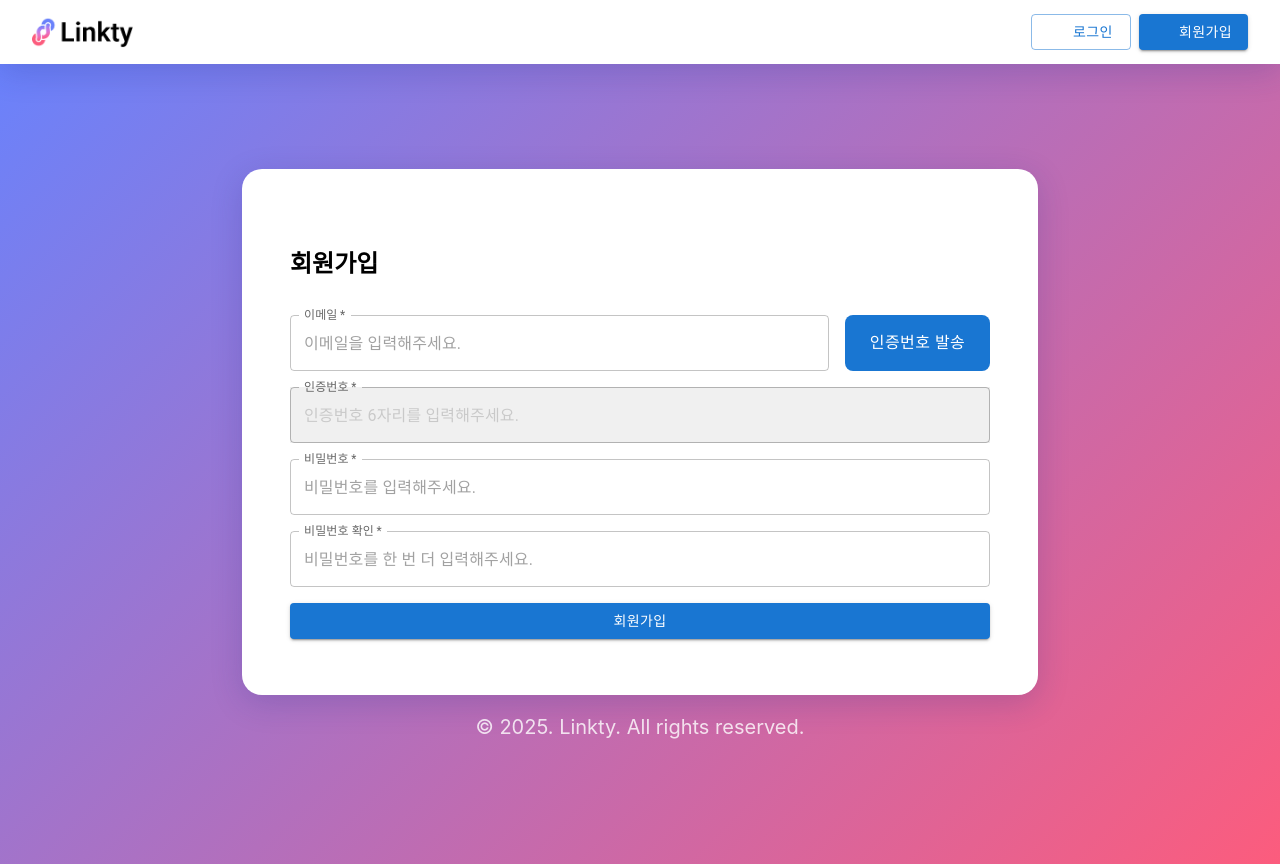
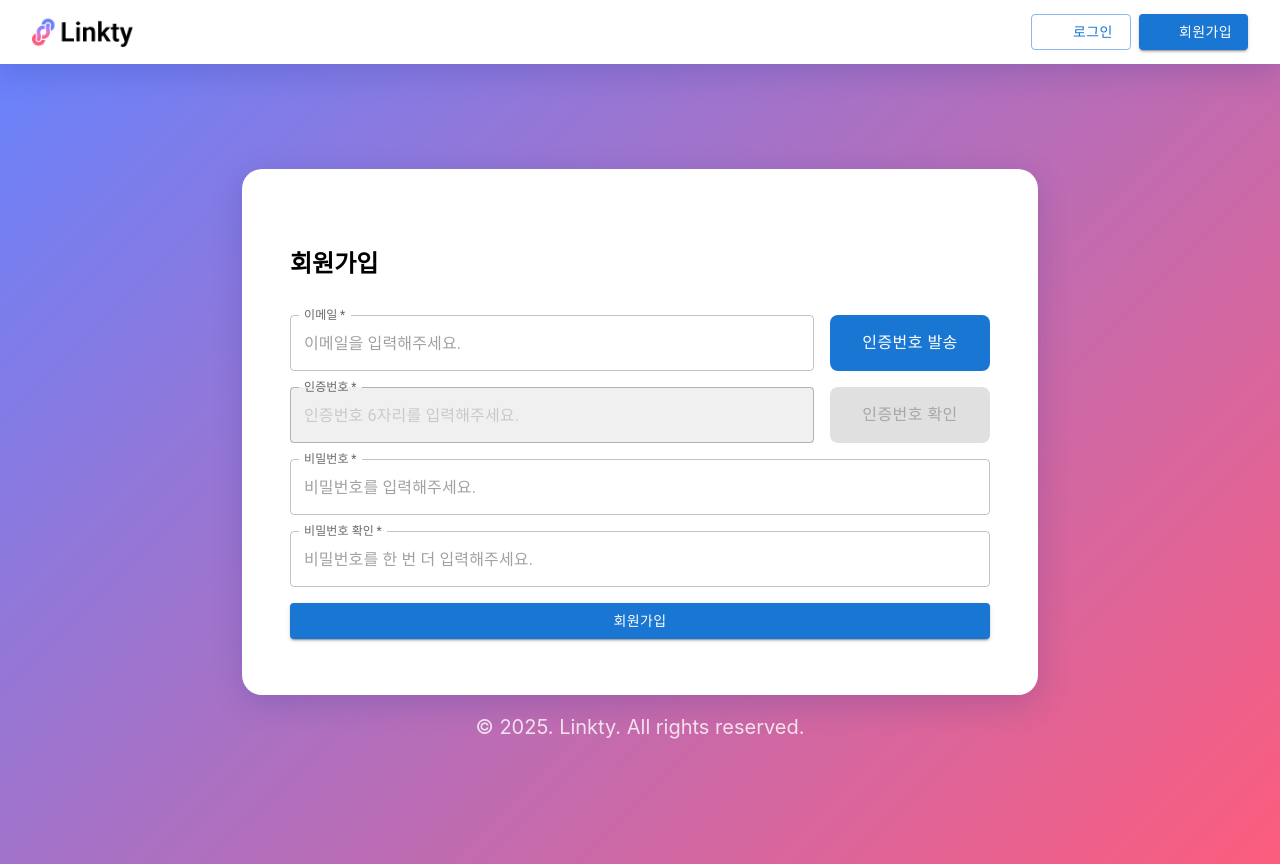
Before and after one commit to Jiseoup/linkty-frontend, a React (Create React App) app: page /register in a window 1280 px wide. Built offline with nearby package versions, Linux system fonts and the light colour scheme; no server answers; some icons are missing; the HTML template or start-up script is replaced by a standard one.

Commit message:
Implement verification code send and confirm

```diff
--- a/src/components/Register/EmailForm/index.jsx
+++ b/src/components/Register/EmailForm/index.jsx
@@ -3,10 +3,19 @@ import React from 'react';
 import RowBox from '../../Common/RowBox';
 import TextField from '../../Common/TextField';
 
-import { EmailButton } from './styled';
+import { VerificationButton } from './styled';
 
 // Component for email input and validation.
-function EmailInput({ email, onEmailChange }) {
+function EmailInput({
+  email,
+  code,
+  onEmailChange,
+  onCodeChange,
+  isEmailSent,
+  isCodeConfirmed,
+  onVerifyButtonClick,
+  onConfirmButtonClick,
+}) {
   return (
     <>
       <RowBox>
@@ -19,28 +28,38 @@ function EmailInput({ email, onEmailChange }) {
           value={email}
           onChange={onEmailChange}
           required
+          disabled={isEmailSent || isCodeConfirmed}
         />
 
-        {/* Email Validation Button. */}
-        <EmailButton
-          text="인증번호 발송"
+        {/* Send Email Verification Code Button. */}
+        <VerificationButton
+          text={isEmailSent ? '인증번호 재발송' : '인증번호 발송'}
           variant="contained"
           color="primary"
-          //   onClick={onSend}
+          onClick={onVerifyButtonClick}
+          disabled={isCodeConfirmed}
         />
       </RowBox>
 
       <RowBox>
-        {/* Email Validation Code Input TextField. */}
+        {/* Email Verification Code Input TextField. */}
         <TextField
           type="text"
           label="인증번호"
           placeholder="인증번호 6자리를 입력해주세요."
-          //   value={code}
-          //   onChange={onCodeChange}
+          value={code}
+          onChange={onCodeChange}
           required
-          // TODO: 인증번호 발송 버튼 클릭 시로 트리거 변경
-          disabled={!email}
+          disabled={!isEmailSent || isCodeConfirmed}
+        />
+
+        {/* Confirm Email Verification Code Button. */}
+        <VerificationButton
+          text="인증번호 확인"
+          variant="contained"
+          color="primary"
+          onClick={onConfirmButtonClick}
+          disabled={!isEmailSent || isCodeConfirmed}
         />
       </RowBox>
     </>
--- a/src/components/Register/EmailForm/styled.js
+++ b/src/components/Register/EmailForm/styled.js
@@ -2,7 +2,7 @@ import { styled } from '@mui/material/styles';
 
 import Button from '../../Common/Button';
 
-export const EmailButton = styled(Button)({
+export const VerificationButton = styled(Button)({
   fontSize: '16px',
   fontWeight: '500',
   height: '56px',
@@ -11,5 +11,5 @@ export const EmailButton = styled(Button)({
   padding: '12px 24px',
   whiteSpace: 'nowrap',
   flexShrink: 0,
-  minWidth: '145px',
+  minWidth: '160px',
 });
--- a/src/components/Register/PasswordForm/index.jsx
+++ b/src/components/Register/PasswordForm/index.jsx
@@ -6,6 +6,7 @@ import CloseIcon from '@mui/icons-material/Close';
 import RowBox from '../../Common/RowBox';
 import TextField from '../../Common/TextField';
 
+// Component for password input and validation.
 function PasswordForm({
   password,
   passwordConfirm,
--- a/src/pages/Main/index.jsx
+++ b/src/pages/Main/index.jsx
@@ -9,7 +9,7 @@ import AdvancedSettings from '../../components/Main/AdvancedSettings';
 import ShortenUrlBox from '../../components/Main/ShortenUrlBox';
 import Title from '../../components/Main/Title';
 import UrlShortener from '../../components/Main/UrlShortener';
-import { postShortenUrl } from '../../services/Url/postShortenUrl';
+import { postShortenUrl } from '../../services/shortenUrl';
 import { formatDatetime } from '../../utils/datetime';
 
 function Main() {
@@ -36,7 +36,9 @@ function Main() {
       setShortenUrl(data.shortenUrl);
     } catch (error) {
       // TODO: Should add Error Handling.
-      console.error(error);
+      alert(
+        'URL 단축 실패: ' + (error.response?.data?.message || error.message)
+      );
     }
   };
 
--- a/src/pages/Register/index.jsx
+++ b/src/pages/Register/index.jsx
@@ -8,17 +8,52 @@ import FormBox from '../../components/Common/FormBox';
 import Header from '../../components/Common/Header';
 import EmailForm from '../../components/Register/EmailForm';
 import PasswordForm from '../../components/Register/PasswordForm';
-import { postRegister } from '../../services/User/postRegister';
+import {
+  postVerification,
+  postVerificationConfirm,
+} from '../../services/email';
+import { postRegister } from '../../services/user';
 
 function Register() {
   const [email, setEmail] = useState(null);
+  const [isEmailSent, setIsEmailSent] = useState(false);
+  const [code, setCode] = useState(null);
+  const [isCodeConfirmed, setIsCodeConfirmed] = useState(false);
   const [password, setPassword] = useState(null);
   const [passwordConfirm, setPasswordConfirm] = useState(null);
 
   // All register fields onChange Handler.
   const onEmailChange = (e) => setEmail(e.target.value);
+  const onCodeChange = (e) => setCode(e.target.value);
   const onPasswordChange = (e) => setPassword(e.target.value);
   const onPasswordConfirmChange = (e) => setPasswordConfirm(e.target.value);
+
+  // Send Verification Code Button Click Handler.
+  const onVerifyButtonClick = async () => {
+    try {
+      await postVerification({ email });
+      setIsEmailSent(true);
+      alert('인증번호가 발송되었습니다.');
+    } catch (error) {
+      // TODO: Should add Error Handling.
+      alert(
+        '인증번호 발송 실패: ' +
+          (error.response?.data?.message || error.message)
+      );
+    }
+  };
+
+  // Confirm Verification Code Button Click Handler.
+  const onConfirmButtonClick = async () => {
+    try {
+      await postVerificationConfirm({ email, code });
+      setIsCodeConfirmed(true);
+      alert('인증이 완료되었습니다.');
+    } catch (error) {
+      // TODO: Should add Error Handling.
+      alert('인증 실패: ' + (error.response?.data?.message || error.message));
+    }
+  };
 
   // Register Button Click Handler.
   const onRegisterButtonClick = async (e) => {
@@ -36,6 +71,7 @@ function Register() {
       });
       alert('회원가입 성공!');
     } catch (error) {
+      // TODO: Should add Error Handling.
       alert(
         '회원가입 실패: ' + (error.response?.data?.message || error.message)
       );
@@ -52,7 +88,16 @@ function Register() {
           <FormBox onSubmit={onRegisterButtonClick}>
             <h2 style={{ marginBottom: '36px' }}>회원가입</h2>
 
-            <EmailForm email={email} onEmailChange={onEmailChange} />
+            <EmailForm
+              email={email}
+              code={code}
+              onEmailChange={onEmailChange}
+              onCodeChange={onCodeChange}
+              isEmailSent={isEmailSent}
+              isCodeConfirmed={isCodeConfirmed}
+              onVerifyButtonClick={onVerifyButtonClick}
+              onConfirmButtonClick={onConfirmButtonClick}
+            />
 
             <PasswordForm
               password={password}
--- /dev/null
+++ b/src/services/email.js
@@ -0,0 +1,23 @@
+import axiosInstance from './axiosInstance';
+
+const BASE_URL = '/email';
+
+// [POST] Send verification email.
+export const postVerification = async ({ email }) => {
+  const response = await axiosInstance.post(`${BASE_URL}/verification`, {
+    email,
+  });
+  return response.data;
+};
+
+// [POST] Confirm verification code.
+export const postVerificationConfirm = async ({ email, code }) => {
+  const response = await axiosInstance.post(
+    `${BASE_URL}/verification/confirm`,
+    {
+      email,
+      code,
+    }
+  );
+  return response.data;
+};
--- a/src/services/Url/postShortenUrl.js
+++ b/src/services/shortenUrl.js
@@ -1,4 +1,4 @@
-import axiosInstance from '../axiosInstance';
+import axiosInstance from './axiosInstance';
 
 // [POST] Create the shorten url.
 export const postShortenUrl = async ({
@@ -13,6 +13,5 @@ export const postShortenUrl = async ({
     expireDate,
     alias,
   });
-
   return response.data;
 };
--- a/src/services/User/postRegister.js
+++ b/src/services/user.js
@@ -1,11 +1,12 @@
-import axiosInstance from '../axiosInstance';
+import axiosInstance from './axiosInstance';
+
+const BASE_URL = '/user';
 
 // [POST] Create a new user.
 export const postRegister = async ({ email, password }) => {
-  const response = await axiosInstance.post('/user/register', {
+  const response = await axiosInstance.post(`${BASE_URL}/register`, {
     email,
     password,
   });
-
   return response.data;
 };
```
